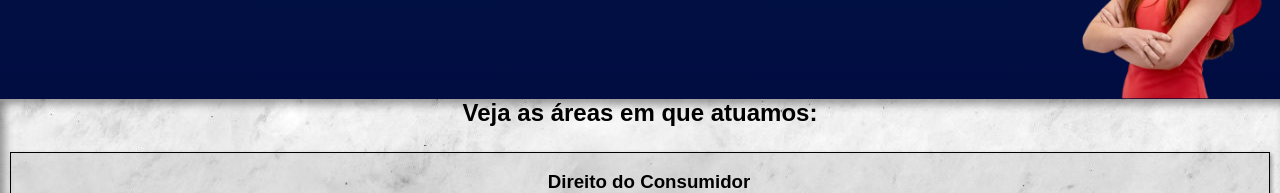
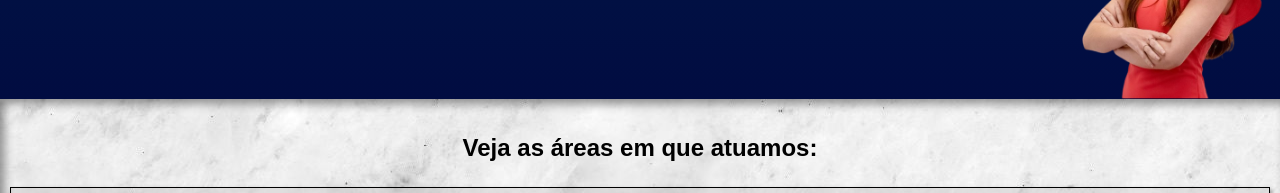
Before and after one commit to FilipeQueiroz96/SiteBrenda, a plain HTML site: page sitebrenda/HTMLeCSS/index.html in a window 1280 px wide. Shown: the part 559-752 px from the top of the page. Drawn offline with nearby package versions, Linux system fonts and the light colour scheme.

Commit message:
besteira

```diff
--- a/sitebrenda/HTMLeCSS/style.css
+++ b/sitebrenda/HTMLeCSS/style.css
@@ -126,7 +126,7 @@ body>main {
 
 body>main>h2 {
     text-align: center;
-   margin-bottom: 15px;
+    padding-top: 35px;
 }
 
 body>main>h3{
```
